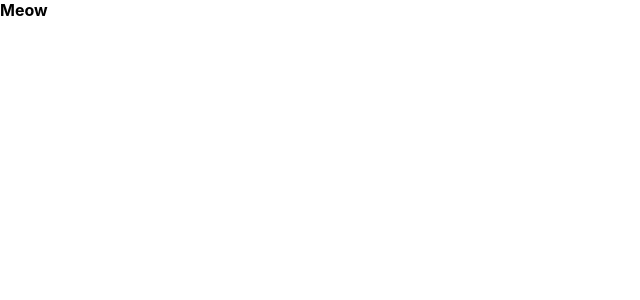
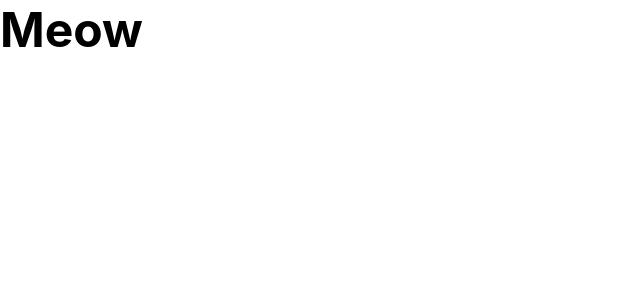
Before and after one commit to Andantez/meow-center, a Next.js app: page / in a window 1280 px wide. Shown: the top 300 px of the page, without its empty margins (0-640 px from the left). Built offline with nearby package versions, Linux system fonts and the light colour scheme.

Commit message:
Add: Css color variables and global styles for heading tags.

```diff
--- a/styles/globals.css
+++ b/styles/globals.css
@@ -1,3 +1,43 @@
+:root {
+  /* light shades of primary color */
+  --clr-primary-0: hsl(240, 15%, 74%);
+  --clr-primary-100: hsl(240, 15%, 64%);
+  --clr-primary-200: hsl(240, 15%, 54%);
+  --clr-primary-300: hsl(240, 15%, 44%);
+  --clr-primary-400: hsl(240, 15%, 34%);
+  /*primary/main color  */
+  --clr-primary-500: hsl(240, 15%, 24%);
+  /* dark shades of primary color  */
+  --clr-primary-600: hsl(240, 15%, 14%);
+  --clr-primary-700: hsl(240, 15%, 4%);
+
+  /* secondary color */
+  --clr-secondary-500: hsl(195, 29%, 97%);
+  /* dark shades of secondary color */
+  --clr-secondary-600: hsl(195, 29%, 87%);
+  --clr-secondary-700: hsl(195, 29%, 77%);
+  --clr-secondary-800: hsl(195, 29%, 67%);
+  --clr-secondary-900: hsl(195, 29%, 57%);
+  --clr-secondary-1000: hsl(195, 29%, 47%);
+
+  /* light shades of accent color */
+  -clr-red-100: hsl(359, 79%, 95%);
+  -clr-red-200: hsl(359, 79%, 85%);
+  -clr-red-300: hsl(359, 79%, 75%);
+  -clr-red-400: hsl(359, 79%, 65%);
+  /* accent color */
+  -clr-red-500: hsl(359, 79%, 55%);
+  /* dark shades of accent color */
+  -clr-red-600: hsl(359, 79%, 65%);
+  -clr-red-700: hsl(359, 79%, 75%);
+  -clr-red-800: hsl(359, 79%, 85%);
+  -clr-red-900: hsl(359, 79%, 95%);
+
+  -clr-black: #202027;
+  --clr-yellow: #fdb465;
+  --clr-light-yellow: #ffd088;
+}
+
 html,
 body {
   padding: 0;
@@ -19,12 +59,28 @@ a {
   padding: 0;
   font-family: inherit;
   font-style: inherit;
-	font-size: 100%;
+  font-size: 100%;
 }
 
 ul,
 ol {
   list-style-type: none;
+}
+
+h1 {
+  font-size: 3rem;
+}
+h2 {
+  font-size: 2.5rem;
+}
+h3 {
+  font-size: 2rem;
+}
+h4 {
+  font-size: 1.5rem;
+}
+h5 {
+  font-size: 1rem;
 }
 
 /* Remove all animations, transitions and smooth scroll for people that prefer not to see them */
```
